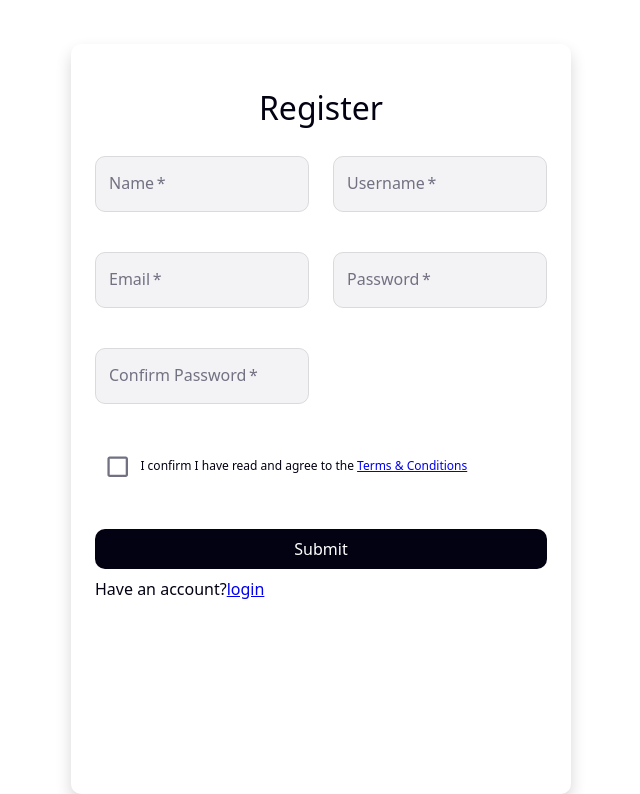
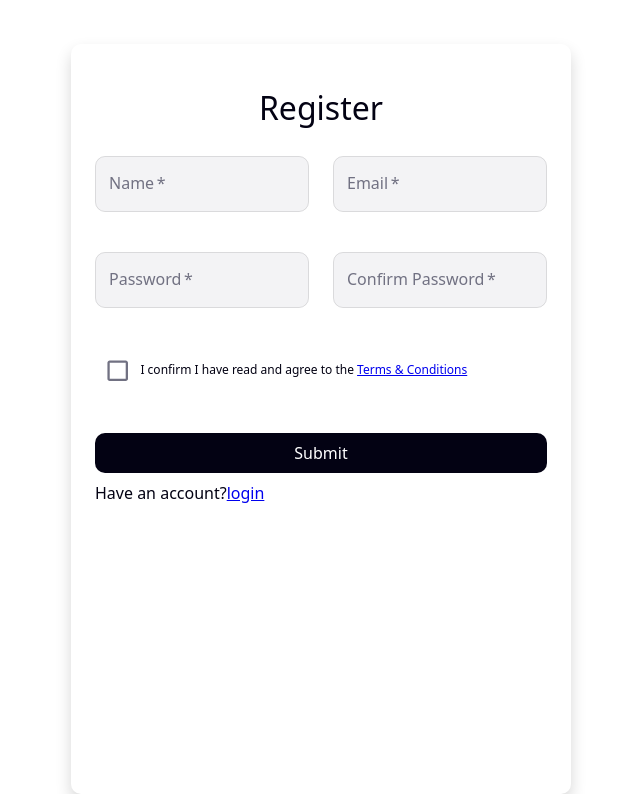
Before and after one commit to yousifae8/Habit-Tracker, a Next.js app: page /register in a window 1280 px wide. Shown: the part 116-910 px from the top of the page, without its empty margins (319-959 px from the left). Built offline with nearby package versions, Linux system fonts and the light colour scheme; no server answers; what @mui/material-nextjs would draw is missing.

Commit message:
refactor: remove username field from registration form and validation schema

```diff
--- a/app/register/page.tsx
+++ b/app/register/page.tsx
@@ -2,7 +2,7 @@
 
 import styles from "./page.module.css";
 import Link from "next/link";
-import { Button ,Typography} from "@mui/material";
+import { Button, Typography } from "@mui/material";
 import { TextField } from "@mui/material";
 import { Container, Box } from "@mui/material";
 import Checkbox from "@mui/material/Checkbox";
@@ -21,16 +21,6 @@ const Register = () => {
       .min(2, "Name must be at least 2 characters")
       .matches(/^[A-Za-z\s]+$/, "Name can only contain letters and spaces")
       .required("Name is required"),
-
-    username: yup
-      .string()
-      .min(3, "Username must be at least 3 characters")
-      .max(20, "Username must not exceed 20 characters")
-      .matches(
-        /^[a-zA-Z0-9_]+$/,
-        "Username can only contain letters, numbers, and underscores",
-      )
-      .required("Username is required"),
 
     email: yup
       .string()
@@ -60,7 +50,6 @@ const Register = () => {
   const formik = useFormik<FormValues>({
     initialValues: {
       name: "",
-      username: "",
       email: "",
       password: "",
       confirmPassword: "",
@@ -75,7 +64,6 @@ const Register = () => {
           options: {
             data: {
               name: values.name,
-              username: values.username,
             },
           },
         });
@@ -92,7 +80,6 @@ const Register = () => {
 
   type FormValues = {
     name: string;
-    username: string;
     email: string;
     password: string;
     confirmPassword: string;
@@ -137,24 +124,6 @@ const Register = () => {
                   onChange={formik.handleChange}
                   error={formik.touched.name && Boolean(formik.errors.name)}
                   helperText={formik.touched.name && formik.errors.name}
-                  onBlur={formik.handleBlur}
-                />
-              </Box>
-            </Grid>
-            <Grid size={6}>
-              <Box>
-                <TextField
-                  required
-                  variant="outlined"
-                  id="outlined-username-input"
-                  label="Username"
-                  name="username"
-                  value={formik.values.username}
-                  onChange={formik.handleChange}
-                  error={
-                    formik.touched.username && Boolean(formik.errors.username)
-                  }
-                  helperText={formik.touched.username && formik.errors.username}
                   onBlur={formik.handleBlur}
                 />
               </Box>
@@ -240,16 +209,18 @@ const Register = () => {
               type="submit"
               color="primary"
               variant="contained"
-              sx={{  marginTop: 5 }}
+              sx={{ marginTop: 5 }}
               fullWidth
               disabled={!formik.isValid || formik.isSubmitting}
             >
               Submit
             </Button>
           </Box>
-            <Box sx={{mt:1}}>
-                                 <Typography>Have an account?<Link href={"/login"}>login</Link></Typography>
-                              </Box>
+          <Box sx={{ mt: 1 }}>
+            <Typography>
+              Have an account?<Link href={"/login"}>login</Link>
+            </Typography>
+          </Box>
         </form>
       </Box>
     </Container>
```
